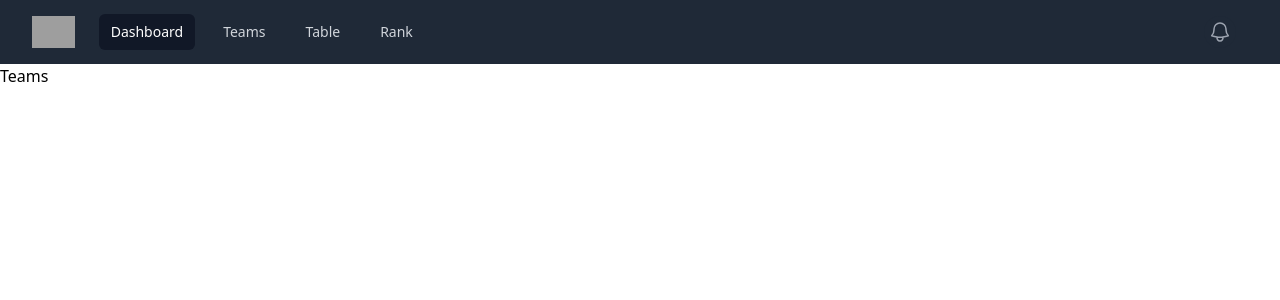
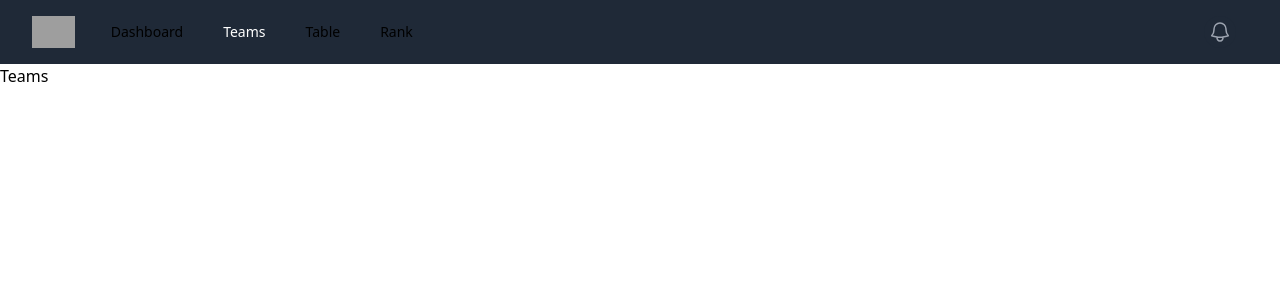
Before and after one commit to narukulachiranjeevi/cricket, a React (Create React App) app: page /teams in a window 1280 px wide. Shown: the top 300 px of the page. Built offline with nearby package versions, Linux system fonts and the light colour scheme; grey boxes are pictures that could not be loaded.

Commit message:
added links player ui

```diff
--- a/src/components/navbar.js
+++ b/src/components/navbar.js
@@ -1,12 +1,13 @@
 import { Fragment } from 'react'
 import { Disclosure, Menu, Transition } from '@headlessui/react'
 import { Bars3Icon, BellIcon, XMarkIcon } from '@heroicons/react/24/outline'
+import {NavLink} from 'react-router-dom';
 
 const navigation = [
-  { name: 'Dashboard', href: '#', current: true },
-  { name: 'Teams', href: '#', current: false },
-  { name: 'Table', href: '#', current: false },
-  { name: 'Rank', href: '#', current: false },
+  { name: 'Dashboard', href: '/', current: true },
+  { name: 'Teams', href: '/teams', current: false },
+  { name: 'Table', href: '/table', current: false },
+  { name: 'Rank', href: '/rank', current: false },
 ]
 
 function classNames(...classes) {
@@ -48,7 +49,19 @@ export default function Navbar(props) {
                     <div className="hidden sm:ml-6 sm:block">
                     <div className="flex space-x-4">
                         {navigation.map((item) => (
-                        <a
+                            <NavLink
+                                key={item.name}
+                                to={item.href}
+                                className={({isActive})=>{
+                                    return 'rounded-md px-3 py-2 text-sm font-medium'+
+                                        (isActive ?
+                                        'bg-gray-900 text-white' :
+                                        'text-gray-300 hover:bg-gray-700 hover:text-white');
+                                }}
+                            >
+                                {item.name}
+                            </NavLink>
+                            /*<a
                                 key={item.name}
                                 href={item.href}
                                 className={classNames(
@@ -58,7 +71,7 @@ export default function Navbar(props) {
                                 aria-current={item.current ? 'page' : undefined}
                             >
                                 {item.name}
-                        </a>
+                            </a>*/
                         ))}
                     </div>
                     </div>
@@ -97,18 +110,20 @@ export default function Navbar(props) {
             <Disclosure.Panel className="sm:hidden">
                 <div className="space-y-1 px-2 pb-3 pt-2">
                 {navigation.map((item) => (
-                    <Disclosure.Button
+
+                    <NavLink
                     key={item.name}
-                    as="a"
-                    href={item.href}
-                    className={classNames(
-                        item.current ? 'bg-gray-900 text-white' : 'text-gray-300 hover:bg-gray-700 hover:text-white',
-                        'block rounded-md px-3 py-2 text-base font-medium'
-                    )}
-                    aria-current={item.current ? 'page' : undefined}
+                    to={item.href}
+                    className={({isActive})=>{
+                        return ('block rounded-md px-3 py-2 text-base font-medium'+
+                            (isActive ?
+                            'bg-gray-900 text-white' :
+                            'text-gray-300 hover:bg-gray-700 hover:text-white'));
+                    }}
                     >
                     {item.name}
-                    </Disclosure.Button>
+                    </NavLink>
+
                 ))}
                 </div>
             </Disclosure.Panel>
--- a/src/components/players.js
+++ b/src/components/players.js
@@ -1,7 +1,9 @@
+import PlayerUi from "./playerui";
 const Players =() => {
     return (
         <>
-            <h1>Players Details</h1>
+          <PlayerUi name="Ms Dhoni" role="Right hand batshman"
+          matchsPlayed="13" runsScored="98"/>
         </>
     )
 }
--- /dev/null
+++ b/src/components/playerui.js
@@ -0,0 +1,24 @@
+const PlayerUi = (props) => {
+    return (
+        <div class="py-8 px-8 max-w-xs mx-auto bg-white rounded-xl shadow-lg space-y-2 sm:py-4 sm:flex sm:items-center sm:space-y-0 sm:space-x-6">
+            <div class="text-center space-y-2 sm:text-center ">
+                <img class="block mx-auto object-center h-24 rounded-full  sm:shrink-0" src="https://bcciplayerimages.s3.ap-south-1.amazonaws.com/ipl/IPLHeadshot2023/57.png" alt="Player Face" />
+                <div class="space-y-0.5">
+                <p class="text-lg text-black font-semibold">
+                    {props.name}
+                </p>
+                <p class="text-slate-500 font-medium">
+                <span class="italic ...">Specialization : </span>{props.role}
+                </p>
+                <p class="text-slate-500 font-medium">
+                <span class="italic ...">MatchesPlayed : </span>{props.matchsPlayed}
+                </p>
+                <p class="text-slate-500 font-medium">
+                <span class="italic ...">RunsScored : </span>{props.runsScored}
+                </p>
+                </div>
+            </div>
+        </div>
+    );
+}
+export default PlayerUi;
```
Lines whose indentation alone changed are shown as unchanged.
